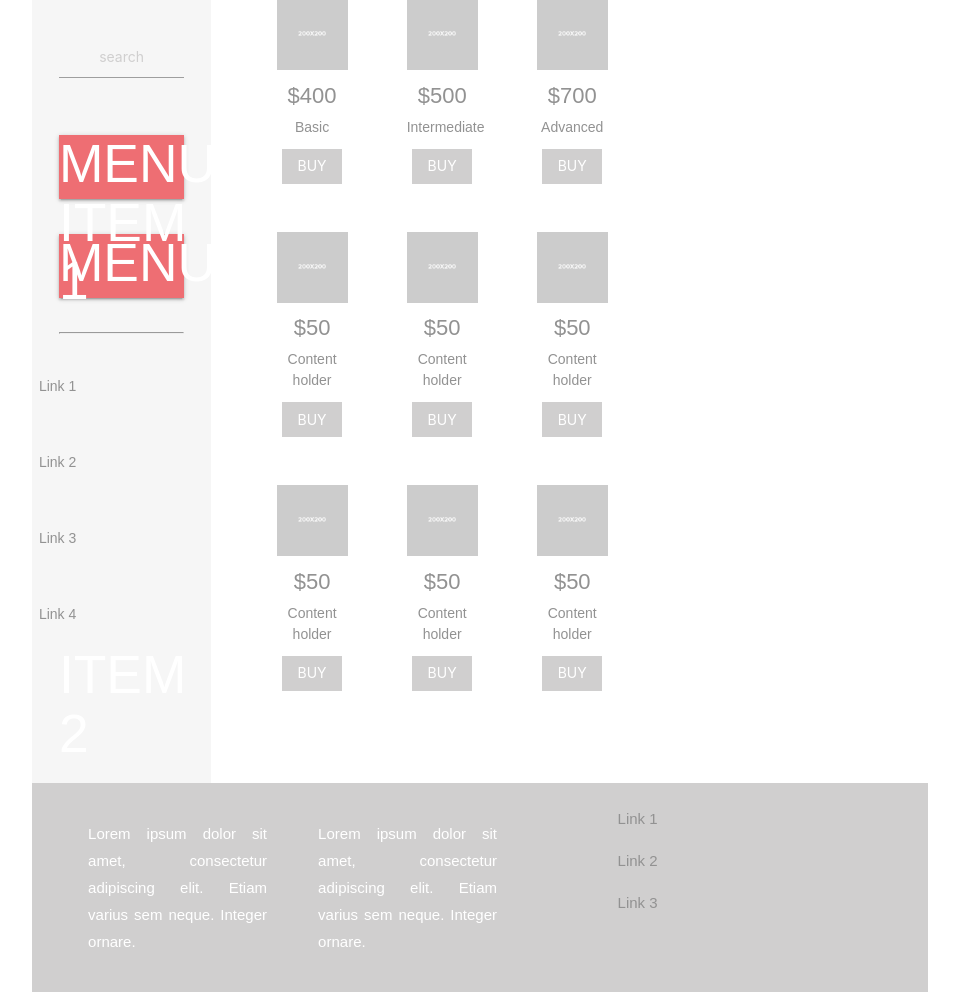
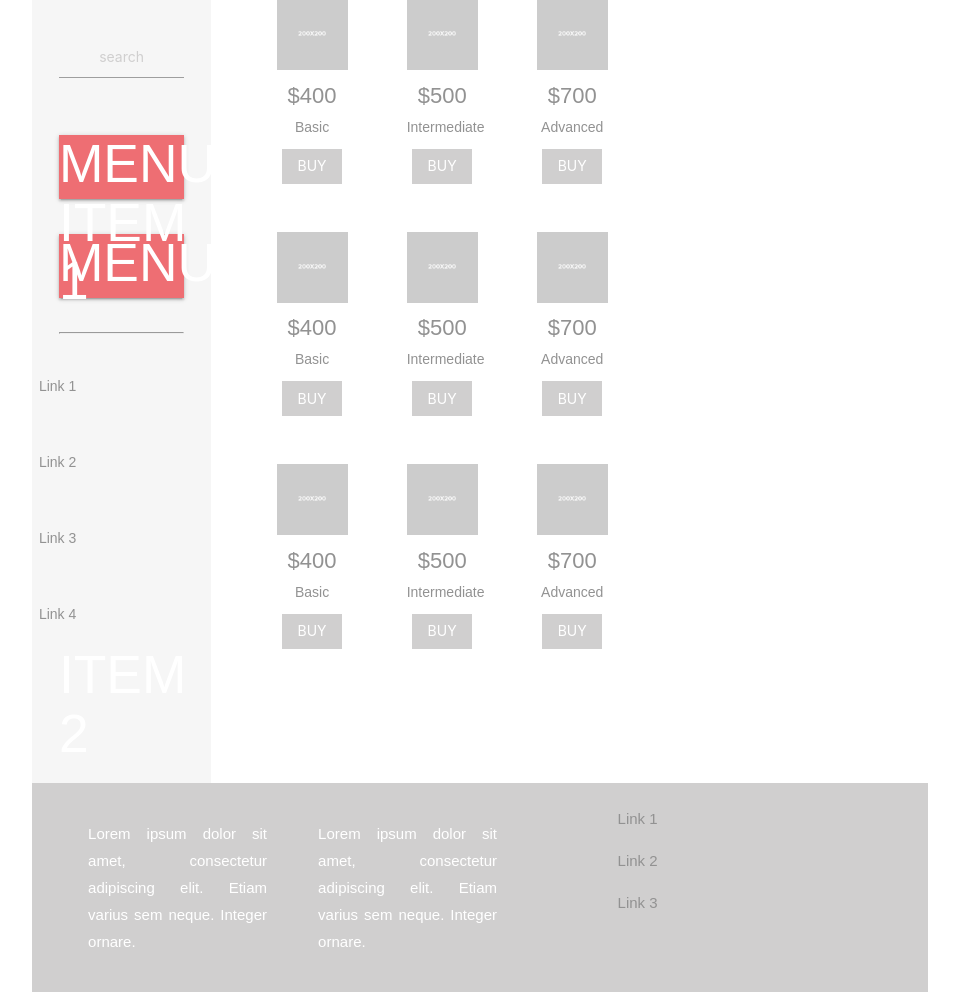
Before and after one commit to raicovx/Summit-Internet-NEW, a PHP site: page /content-Shop-page.php in a window 1280 px wide. Shown: the part 341-1333 px from the top of the page, without its empty margins (96-1055 px from the left). Run offline with PHP 8.4, Linux system fonts and the light colour scheme; some libraries are stand-ins or nearby versions.

Commit message:
Added 2 more Rows of Items to Shop page

```diff
--- a/_notes/dwsync.xml
+++ b/_notes/dwsync.xml
@@ -15,5 +15,5 @@
 <file name="content-members-voipUsage.php" server="C:/xampp/htdocs/summit-internet-new" local="130750501034468188" remote="130750501030000000" Dst="1" />
 <file name="content-aboutUs-section.php" server="C:/xampp/htdocs/summit-internet-new" local="130750640939644252" remote="130750640930000000" Dst="1" />
 <file name="index.php" server="C:/xampp/htdocs/summit-internet-new" local="130750597440439443" remote="130750597440000000" Dst="1" />
-<file name="content-Shop-page.php" server="C:/xampp/htdocs/summit-internet-new" local="130754814359753638" remote="130754814350000000" Dst="1" />
+<file name="content-Shop-page.php" server="C:/xampp/htdocs/summit-internet-new" local="130754818586087142" remote="130754818580000000" Dst="1" />
 </dwsync>
--- a/content-Shop-page.php
+++ b/content-Shop-page.php
@@ -16,7 +16,6 @@
 <script>var __adobewebfontsappname__="dreamweaver"</script><script src="http://use.edgefonts.net/montserrat:n4:default;source-sans-pro:n2:default.js" type="text/javascript"></script>
 
 </head>
-
 
 
 <body>
@@ -118,7 +117,7 @@
      	  ?>
         <article class="productInfo"><!-- Each individual product description -->
 
-          <div><img alt="sample" src="200x200.png"></div>
+          <div><img alt="sample" src="Images/200x200.png"></div>
 
           <p class="price"><?php echo $prices1[$i]; ?></p>
 
@@ -132,87 +131,52 @@
 
       </div>
 
-      <div class="productRow">
+      <div class="productRow"><!-- Each product row contains info of 3 elements -->
+		<?php
+        $items1 = array('Basic','Intermediate','Advanced');
+        $prices1 = array('$400','$500','$700');
+        $i=0;
+        foreach ($items1 as $item){
+     	  ?>
+        <article class="productInfo"><!-- Each individual product description -->
 
-        <!-- Each product row contains info of 3 elements -->
+          <div><img alt="sample" src="Images/200x200.png"></div>
 
-        <article class="productInfo"> <!-- Each individual product description -->
+          <p class="price"><?php echo $prices1[$i]; ?></p>
 
-          <div><img alt="sample" src="200x200.png"></div>
-
-          <p class="price">$50</p>
-
-          <p class="productContent">Content holder</p>
+          <p class="productContent"><?php echo $item ?></p>
 
           <input type="button" name="button" value="Buy" class="buyButton">
 
         </article>
+	<?php $i=$i+1;} ?>
 
-        <article class="productInfo"> <!-- Each individual product description -->
 
-          <div><img alt="sample" src="200x200.png"></div>
+      </div>
 
-          <p class="price">$50</p>
+<div class="productRow"><!-- Each product row contains info of 3 elements -->
+		<?php
+        $items1 = array('Basic','Intermediate','Advanced');
+        $prices1 = array('$400','$500','$700');
+        $i=0;
+        foreach ($items1 as $item){
+     	  ?>
+        <article class="productInfo"><!-- Each individual product description -->
 
-          <p class="productContent">Content holder</p>
+          <div><img alt="sample" src="Images/200x200.png"></div>
+
+          <p class="price"><?php echo $prices1[$i]; ?></p>
+
+          <p class="productContent"><?php echo $item ?></p>
 
           <input type="button" name="button" value="Buy" class="buyButton">
 
         </article>
+	<?php $i=$i+1;} ?>
 
-        <article class="productInfo"><!-- Each individual product description -->
-
-          <div><img alt="sample" src="200x200.png"></div>
-
-          <p class="price">$50</p>
-
-          <p class="productContent">Content holder</p>
-
-          <input type="button" name="button" value="Buy" class="buyButton">
-
-        </article>
 
       </div>
 
-      <div class="productRow">
-
-        <article class="productInfo"> <!-- Each individual product description -->
-
-          <div><img alt="sample" src="200x200.png"></div>
-
-          <p class="price">$50</p>
-
-          <p class="productContent">Content holder</p>
-
-          <input type="button" name="button" value="Buy" class="buyButton">
-
-        </article>
-
-        <article class="productInfo"><!-- Each individual product description -->
-
-          <div><img alt="sample" src="200x200.png"></div>
-
-          <p class="price">$50</p>
-
-          <p class="productContent">Content holder</p>
-
-          <input type="button" name="button" value="Buy" class="buyButton">
-
-        </article>
-
-        <article class="productInfo"><!-- Each individual product description -->
-
-          <div><img alt="sample" src="Images/200x200.png"></div>
-
-          <p class="price">$50</p>
-
-          <p class="productContent">Content holder</p>
-
-          <input type="button" name="button" value="Buy" class="buyButton">
-
-        </article>
-
-      </div>
 
     </section>
 
@@ -249,4 +213,5 @@
 </div>
 
 </body>
+
 </html>
```
